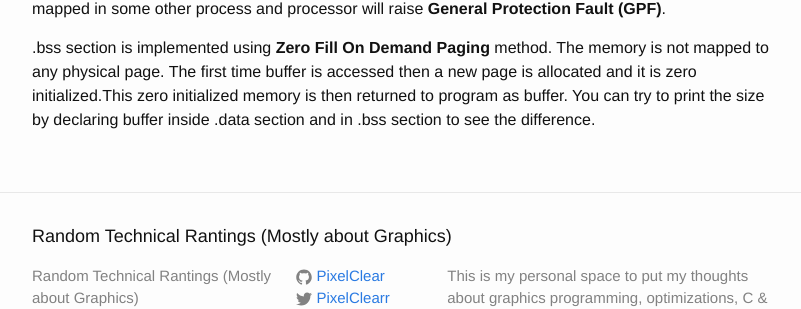
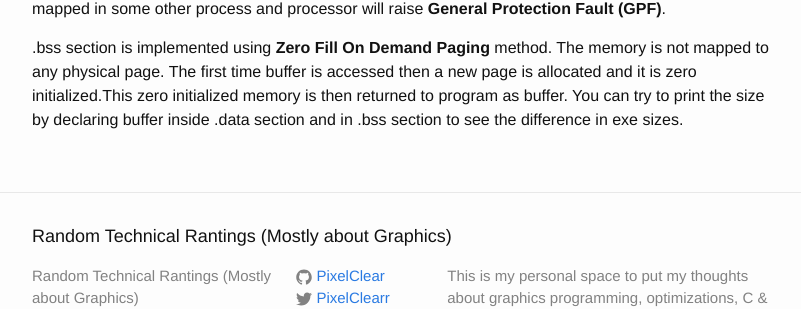
Before and after one commit to PixelClear/PixelClear.github.io, a Jekyll site: the page built from _posts/2021-01-09-x86-Assembly-tutorial-part2.markdown, in a window 1280 px wide and 900 px high, scrolled down 6402 px. Shown: the part 508-817 px from the top of the window, without its empty margins (238-1039 px from the left). Built offline with Jekyll 4.4.1, drawn with Linux system fonts in a browser that asks for light colours.

Commit message:
Format section 4

```diff
--- a/_posts/2021-01-09-x86-Assembly-tutorial-part2.markdown
+++ b/_posts/2021-01-09-x86-Assembly-tutorial-part2.markdown
@@ -320,4 +320,4 @@ To optimize these exchange operation we are provided with multiple instructions.
 
    .bss section is implemented using **Zero Fill On Demand Paging** method. The memory is not mapped to any physical page. The first time buffer
    is accessed then a new page is allocated and it is zero initialized.This zero initialized memory is then returned to program as buffer.
-   You can try to print the size by declaring buffer inside .data section and in .bss section to see the difference.
+   You can try to print the size by declaring buffer inside .data section and in .bss section to see the difference in exe sizes.
```
